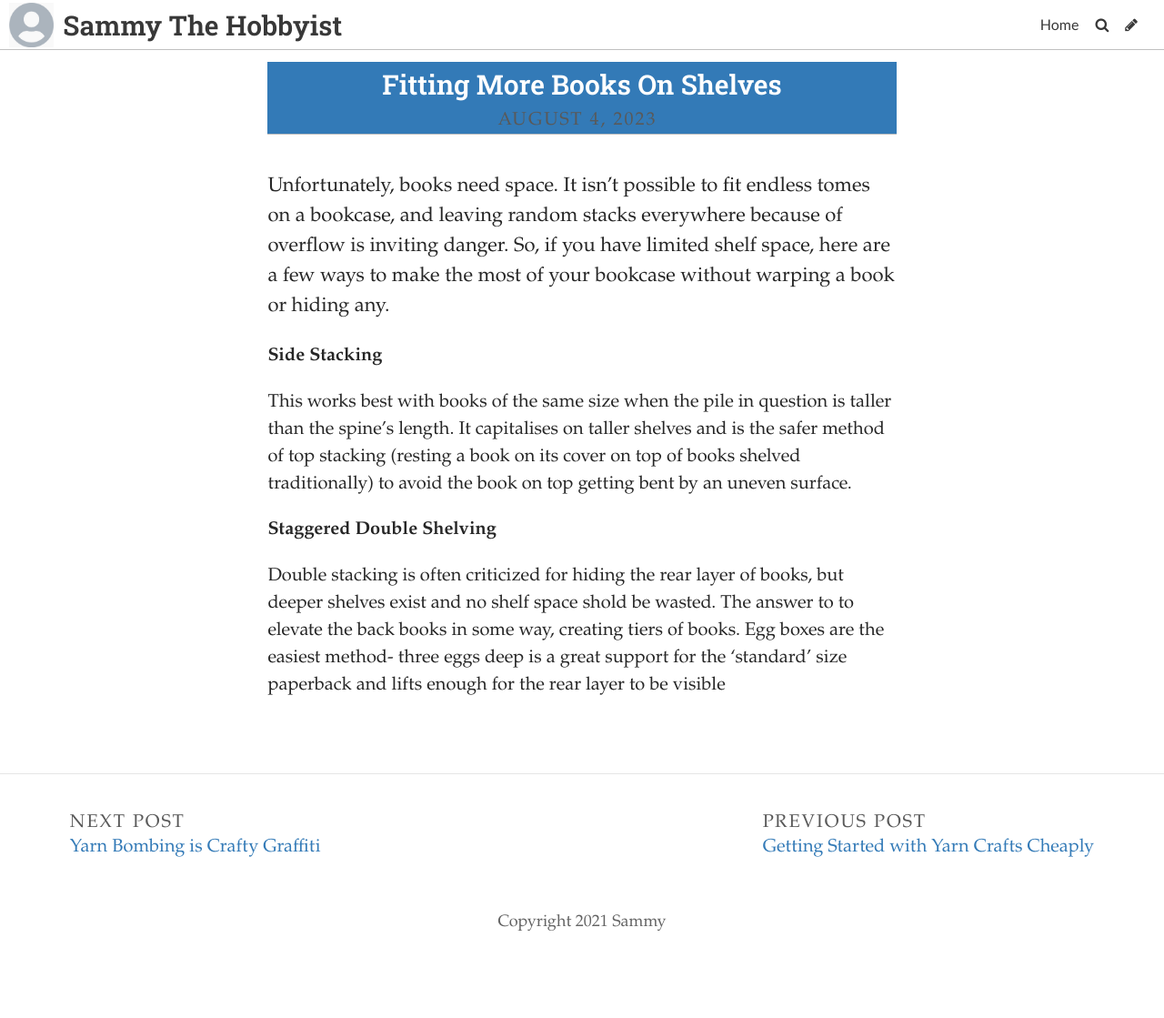
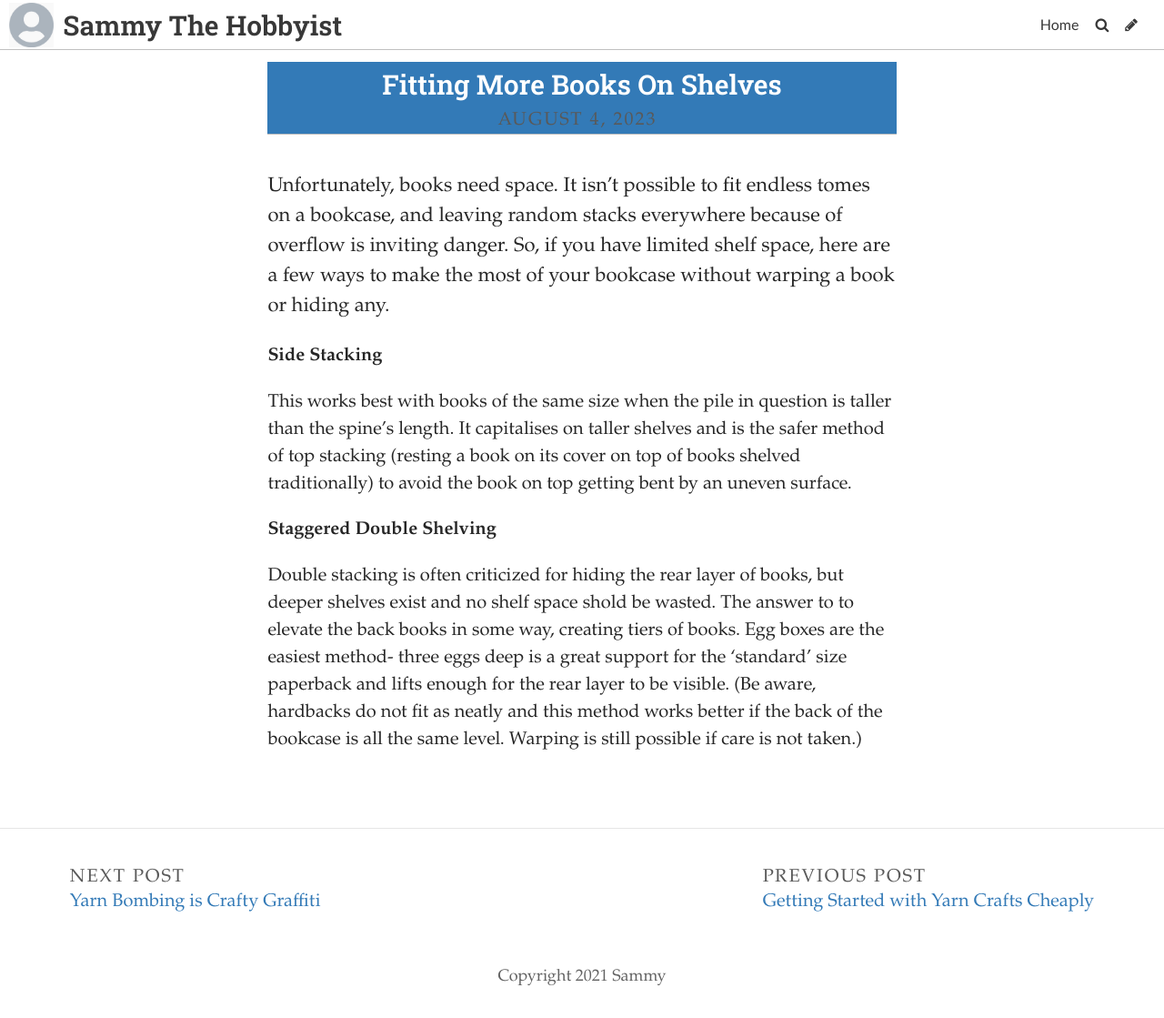
Before and after one commit to SammySpinsAYarn/Blog, a Jekyll site: the page built from _posts/2023-08-21-where-do-we-go-from-here.md, in a window 1280 px wide. Shown: the whole page at 91% size. Built offline with Jekyll 4.4.1, drawn with Linux system fonts in a browser that asks for light colours; some web fonts are replaced; before the commit the page ends 1059 px from its top, so only the background shows below that.

Commit message:
Update Post “2023-08-21-where-do-we-go-from-here”

```diff
--- a/_posts/2023-08-21-where-do-we-go-from-here.md
+++ b/_posts/2023-08-21-where-do-we-go-from-here.md
@@ -13,4 +13,4 @@ T﻿his works best with books of the same size when the pile in question is tall
 
 **S﻿taggered Double Shelving**
 
-D﻿ouble stacking is often criticized for hiding the rear layer of books, but deeper shelves exist and no shelf space shold be wasted. The answer to to elevate the back books in some way, creating tiers of books. Egg boxes are the easiest method- three eggs deep is a great support for the 'standard' size paperback and lifts enough for the rear layer to be visible
+D﻿ouble stacking is often criticized for hiding the rear layer of books, but deeper shelves exist and no shelf space shold be wasted. The answer to to elevate the back books in some way, creating tiers of books. Egg boxes are the easiest method- three eggs deep is a great support for the 'standard' size paperback and lifts enough for the rear layer to be visible. (Be aware, hardbacks do not fit as neatly and this method works better if the back of the bookcase is all the same level. Warping is still possible if care is not taken.)
```
